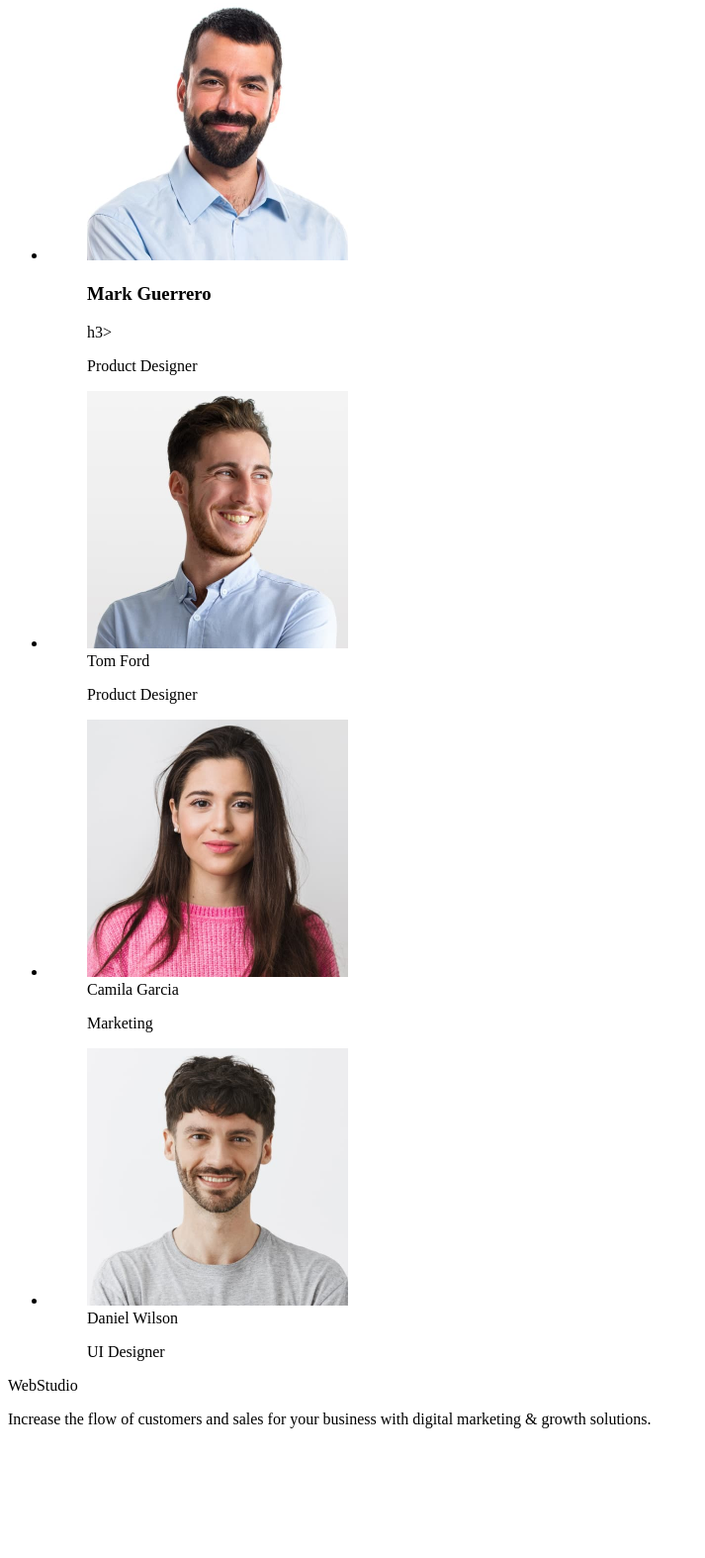
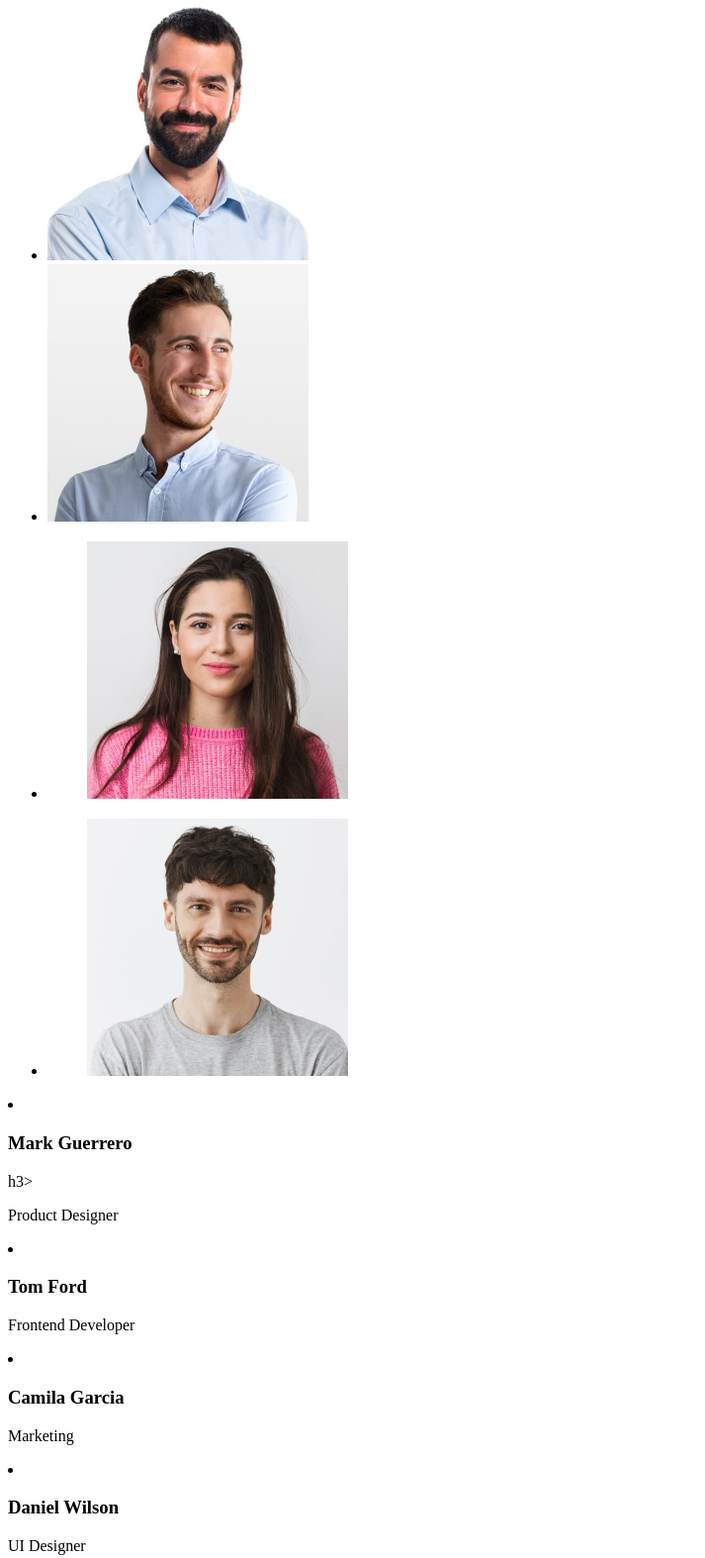
Before and after one commit to nynaxy/goit-markup-hw-02, a plain HTML site: page index.html in a window 1280 px wide. Shown: the part 1816-3390 px from the top of the page at 99% size, without its empty margins (0-713 px from the left). Before the commit the page ends 3275 px from the top, so only its background shows below. Drawn offline with Linux system fonts and the light colour scheme.

Commit message:
Update index.html
poprawki w sekcji our team

```diff
--- a/index.html
+++ b/index.html
@@ -66,32 +66,15 @@
         <section>
             <h2>Our Team</h2>
             <ul>
-                <li>
-                    <figure><img src="./images/face1.jpg" alt="dark-haired man with a beard" width="264" height="260"/>
-                    <figcaption><h3>Mark Guerrero</h3>h3><br/><p>Product Designer</p> </figcaption>
-                    </figure>
-                </li>
-                <li>
-                    <figure><img src="./images/face2.jpg" alt="light brown-haired man smiling" width="264" height="260" />
-                    <figcaption>Tom Ford<br />
-                        <p>Product Designer</p>
-                    </figcaption>
-                    </figure>
-                </li>
-                <li>
-                    <figure><img src="./images/face3.jpg" alt="dark-haired woman wearing pink swetshirt" width="264" height="260" />
-                    <figcaption>Camila Garcia<br />
-                        <p>Marketing</p>
-                    </figcaption>
-                    </figure>
-                </li>
-                <li>
-                    <figure><img src="./images/face4.jpg" alt="dark-haired man smiling" width="264" height="260" />
-                    <figcaption>Daniel Wilson<br />
-                        <p>UI Designer</p>
-                    </figcaption>
-                    </figure>
-                </li>
+                <li><img src="./images/face1.jpg" alt="dark-haired man with a beard" width="264" height="260"/></li>
+                <li><img src="./images/face2.jpg" alt="light brown-haired man smiling" width="264" height="260" /></li>
+                <li><figure><img src="./images/face3.jpg" alt="dark-haired woman wearing pink swetshirt" width="264" height="260" /></li>
+                <li><figure><img src="./images/face4.jpg" alt="dark-haired man smiling" width="264" height="260" /></li>
+            </ul>
+                <li><h3>Mark Guerrero</h3>h3><p>Product Designer</p></li>
+                <li><h3>Tom Ford</h3><p>Frontend Developer</p></li>
+                <li><h3>Camila Garcia</h3><p>Marketing</p></li>
+                <li><h3>Daniel Wilson</h3><p>UI Designer</p></li>
             </ul>
 
         </section>
```
